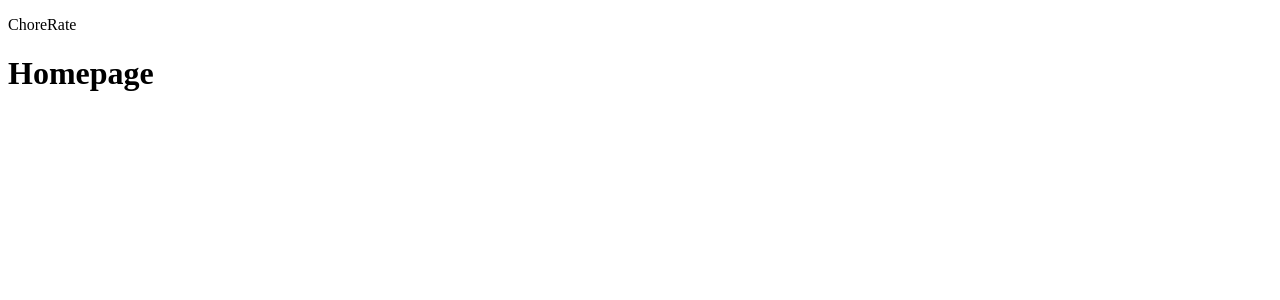
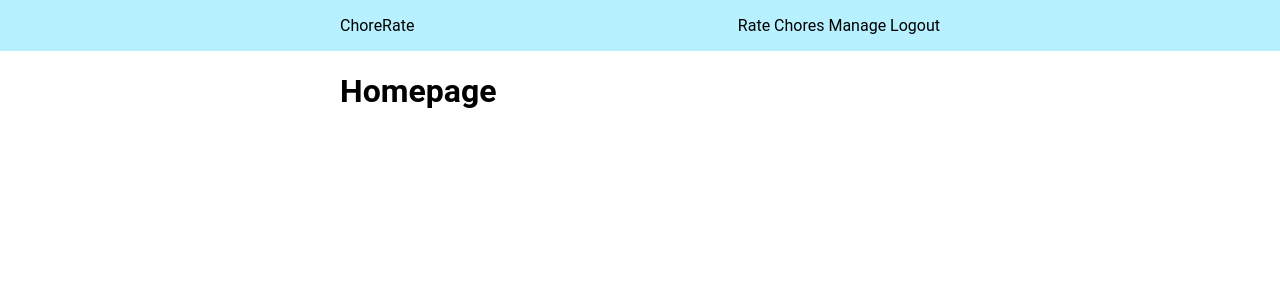
Before and after one commit to avabellaw/ChoreRate, a Flask app: page / in a window 1280 px wide. Shown: the top 300 px of the page. Run offline with Flask 3, Linux system fonts and the light colour scheme; the visitor is signed in with stand-in values (Sample User, id 1).

Commit message:
Add initial navbar content and styles

```diff
--- /dev/null
+++ b/chorerate/static/css/styles.css
@@ -0,0 +1,45 @@
+body {
+    font-family: 'Roboto', sans-serif;
+    margin: 0;
+    padding: 0;
+}
+
+/* NAVBAR */
+
+#navbar {
+    padding: 1em 0.5em;
+    background: #b7f1ff;
+}
+
+#navbar p {
+    margin: 0;
+}
+
+#navbar a {
+    text-decoration: none;
+    color: #000;
+}
+
+#logo {
+    margin-right: auto;
+}
+
+#nav-container {
+    width: 100%;
+    display: flex;
+    justify-content: space-between;
+}
+
+/* GENERAL */
+
+.container {
+    display: flex;
+    max-width: 98vw;
+    margin: auto;
+}
+
+@media screen and (min-width: 768px) {
+    .container {
+        max-width: 600px;
+    }
+}
--- a/chorerate/templates/base.html
+++ b/chorerate/templates/base.html
@@ -1,15 +1,35 @@
 <!DOCTYPE html>
-<html lang="en">
+<html lang="en-gb">
+
 <head>
     <meta charset="UTF-8">
     <meta name="viewport" content="width=device-width, initial-scale=1.0">
+    <link rel="stylesheet" href="{{ url_for('static', filename='css/styles.css') }}">
     <title>{% block title %}ChoreRate{% endblock %}</title>
 </head>
+
 <body>
     <nav>
-        <p>ChoreRate</p>
+        <div id="navbar">
+            <div class="container">
+                <div id="nav-container">
+                    <div id="logo">
+                        <a href="{{ url_for('homepage') }}">
+                            <p>ChoreRate</p>
+
+                        </a>
+                    </div>
+                    <div id="nav-links">
+                        <a href="">Rate Chores</a>
+                        <a href="">Manage</a>
+                        <a href="{{ url_for('logout') }}">Logout</a>
+                    </div>
+                </div>
+            </div>
+        </div>
     </nav>
 
     {% block content %}{% endblock %}
 </body>
+
 </html>
--- a/chorerate/templates/index.html
+++ b/chorerate/templates/index.html
@@ -1,5 +1,7 @@
 {% extends "base.html" %}
 
 {% block content %}
+<div class="container">
     <h1>Homepage</h1>
+</div>
 {% endblock %}
```
